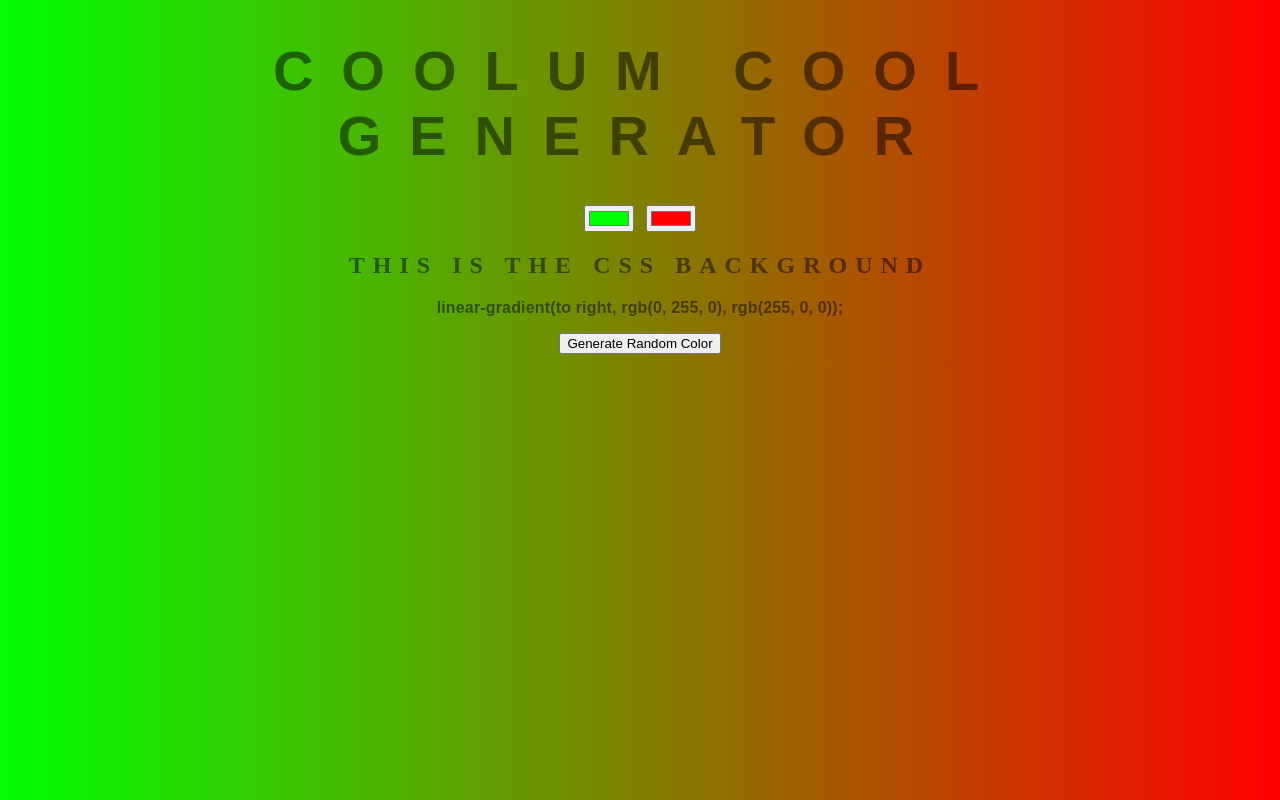
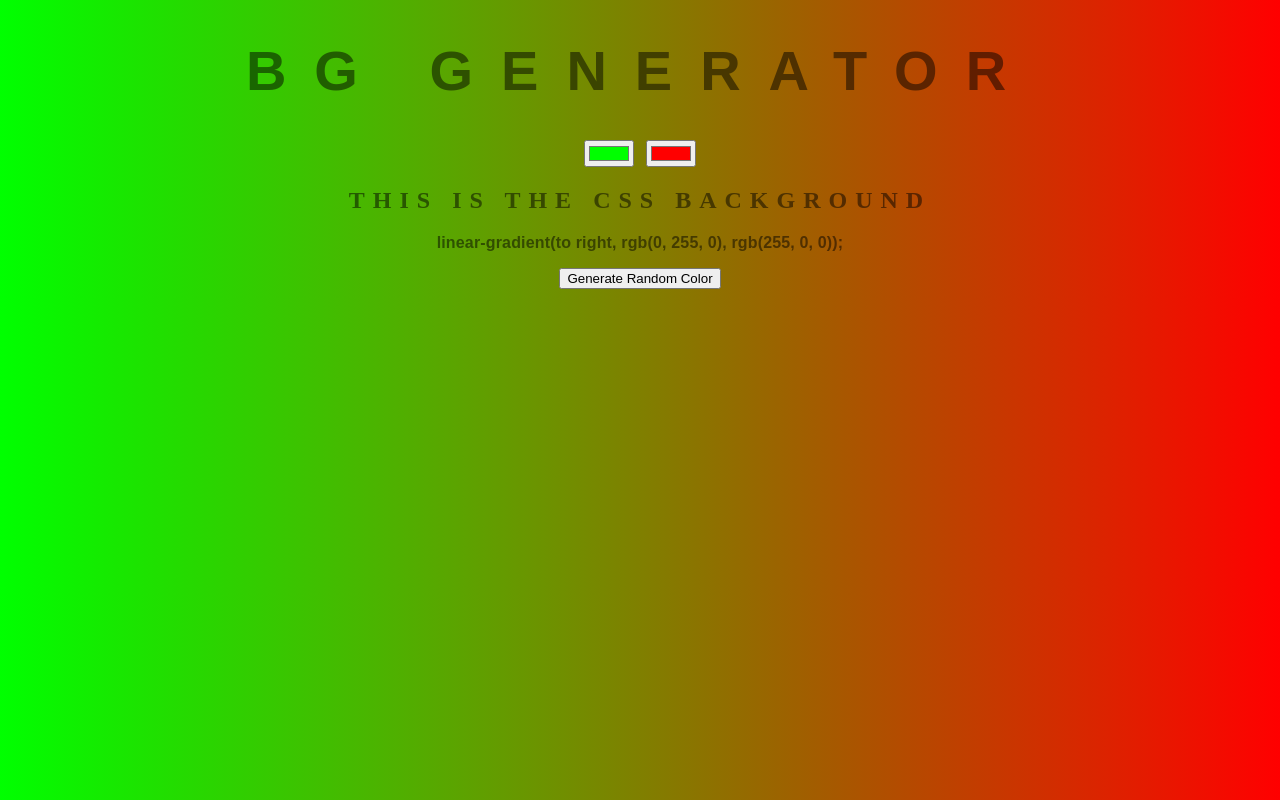
Before and after one commit to Siddhant-Rawat/practice-bg, a plain HTML site: page index.html in a window 1280 px wide. Drawn offline with Linux system fonts and the light colour scheme.

Commit message:
Changed title

```diff
--- a/index.html
+++ b/index.html
@@ -8,7 +8,7 @@
     <link rel="stylesheet" type="text/css" href="style.css">
 </head>
 <body id="gradient">
-    <h1>Coolum Cool Generator</h1>
+    <h1>BG Generator</h1>
     <input class="color1" type="color" name="color1" value="#00ff00">
     <input class="color2" type="color" name="color2" value="#ff0000">
     <h2>this is the CSS Background</h2>
```
